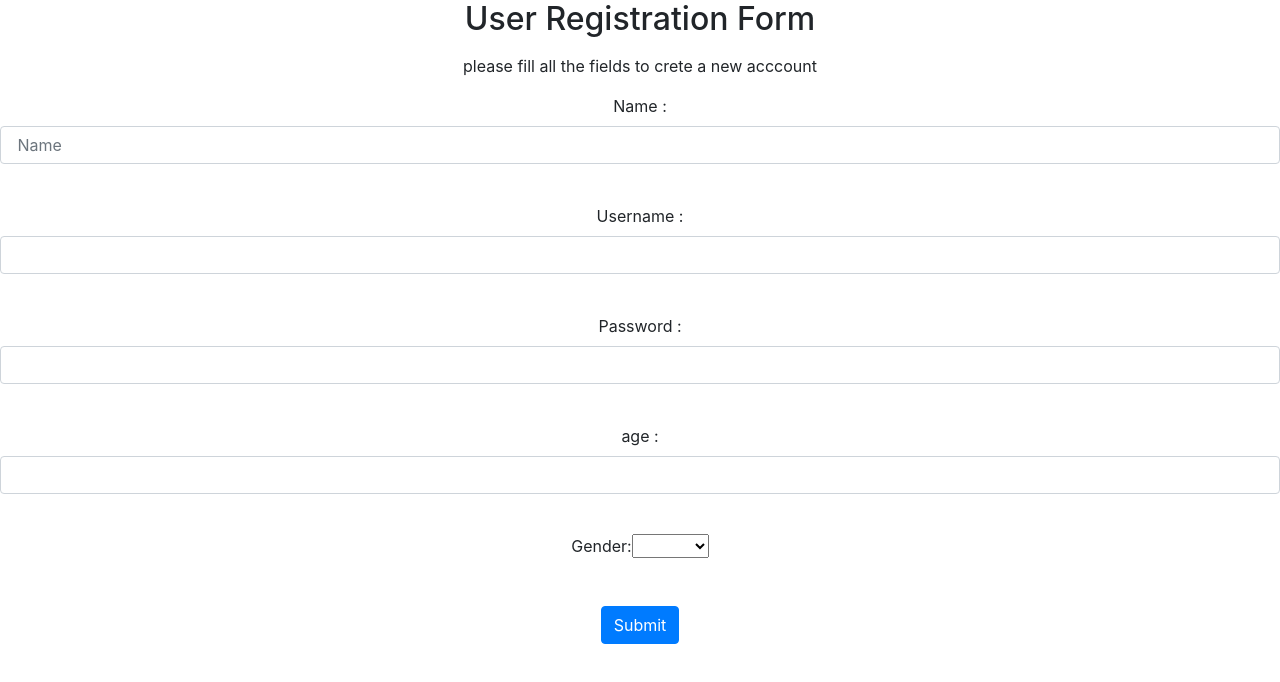
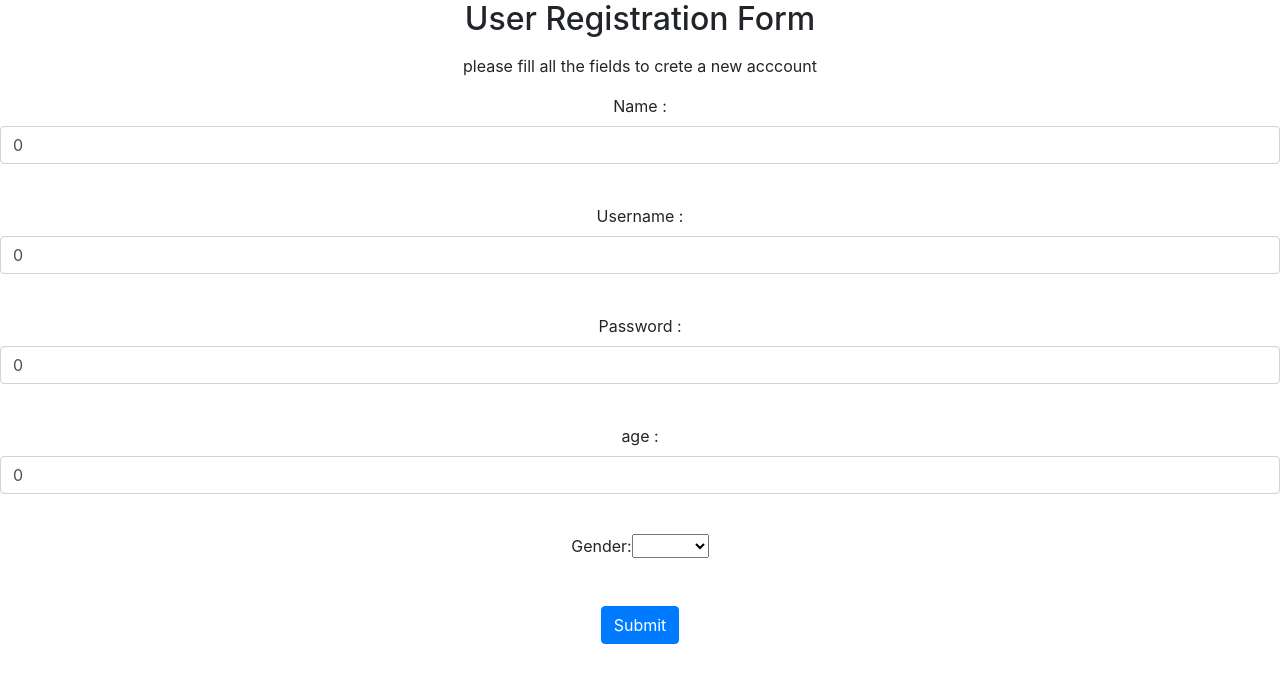
Before and after one commit to aparna4scholas/user-input, a React (Create React App) app in the folder userapp/: page / in a window 1280 px wide. Shown: the top 682 px of the page. Built offline with nearby package versions, Linux system fonts and the light colour scheme.

Commit message:
modified

```diff
--- a/userapp/src/App.js
+++ b/userapp/src/App.js
@@ -1,5 +1,5 @@
 import React, { Component } from 'react'
-import Registerform from './components/Registerform';
+import UserData from './components/UserData';
 import './App.css';
 
 
@@ -11,7 +11,7 @@ class App extends Component {
   return (
     <div className="App">
 
-      <Registerform />
+      <UserData />
 
     </div>
   );
--- a/userapp/src/components/Registerform.js
+++ b/userapp/src/components/UserData.js
@@ -2,17 +2,17 @@ import React, { Component } from 'react'
 import Displayform from './Displayform';
 
 
-class Registerform extends Component {
+class UserData extends Component {
     constructor(props)
     {
         super(props);
 
-        this.state={
-            name:null,
-            username:null,
-            password:null,
-            gender:null,
-            age:null,
+        this.state = {
+            name: 0,
+            username: 0,
+            password: 0,
+            gender: 0,
+            age: 0,
             form:false
         }
 
@@ -87,4 +87,4 @@ class Registerform extends Component {
     }
 }
 
-export default Registerform;
+export default UserData;
```
Also changed, not shown: 1 other file (tests, documents, lock files or other folders).
